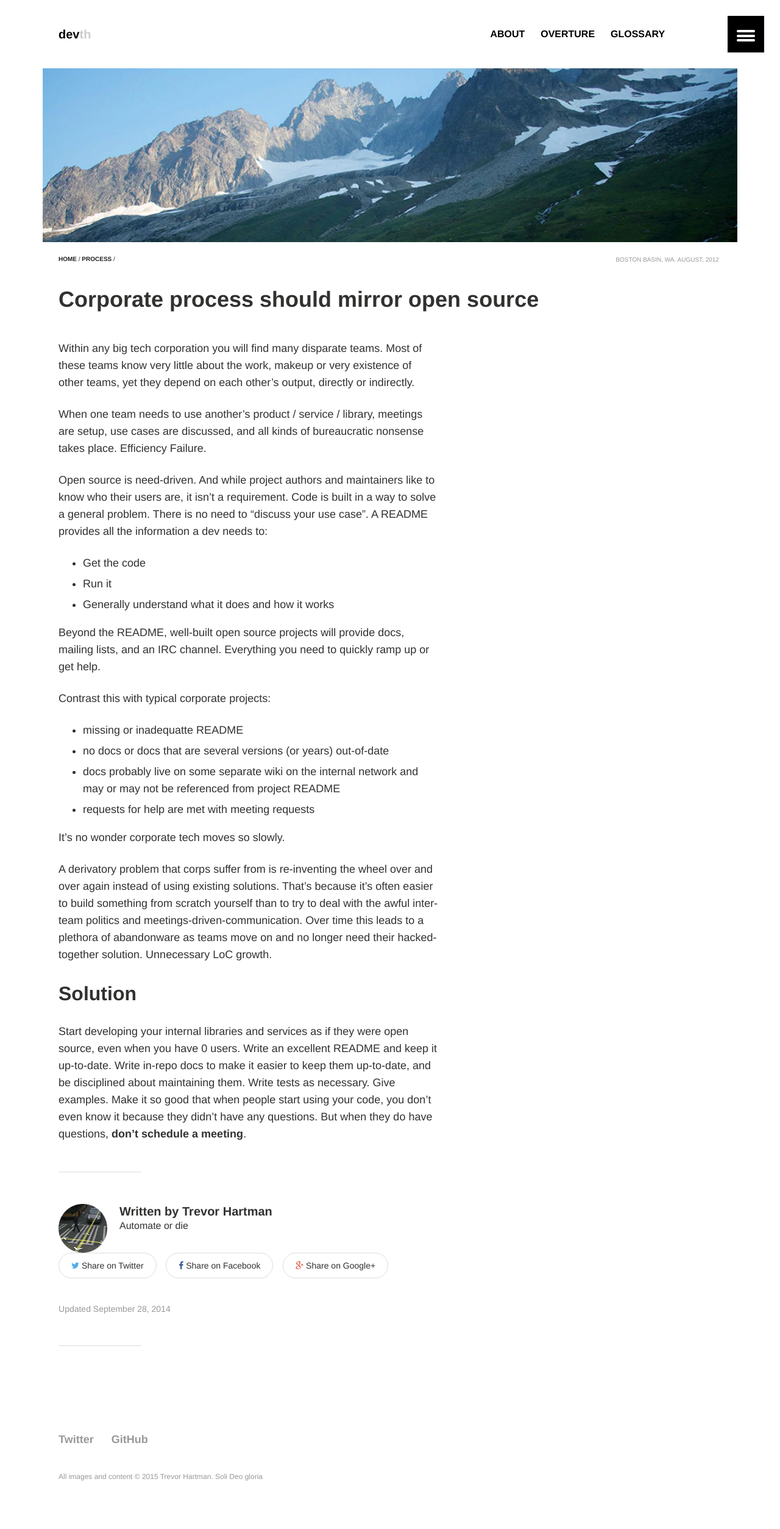
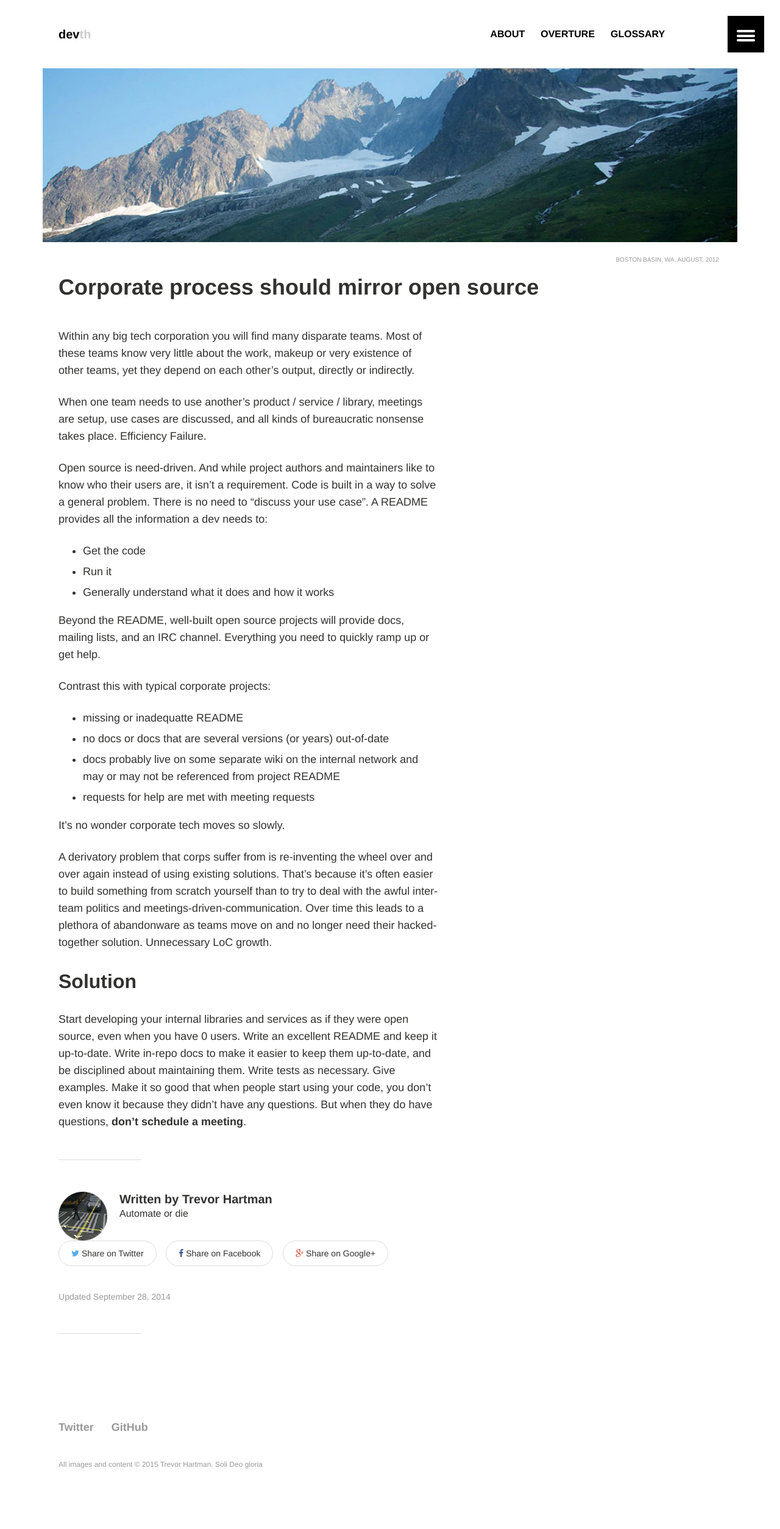
Before and after one commit to devth/devth.github.com, a Jekyll site: the page built from _posts/2014-09-28-open-source-culture.md, in a window 1280 px wide. Shown: the whole page at 61% size. Built offline with Jekyll 4.4.1, drawn with Linux system fonts in a browser that asks for light colours; Markdown is read by kramdown in place of the engine named in the settings; comment, search, counter and statistics services are not loaded.

Commit message:
Disable breadcrumbs

```diff
--- a/_layouts/article.html
+++ b/_layouts/article.html
@@ -15,7 +15,7 @@ layout: default
       </div><!-- /.page-image -->
     </div><!-- /.page-feature -->
     {% endif %}
-    {% if page.categories %}{% include breadcrumbs.html %}{% endif %}
+    {% if false && page.categories %}{% include breadcrumbs.html %}{% endif %}
     <div class="page-title">
       <h1>{{ page.title }}</h1>
     </div>
--- a/_sass/_layout.scss
+++ b/_sass/_layout.scss
@@ -177,6 +177,7 @@ p.intro {
     }
   }
   .page-title {
+    padding-top: 20px;
     @include fill-parent;
   }
   @at-root {
```
